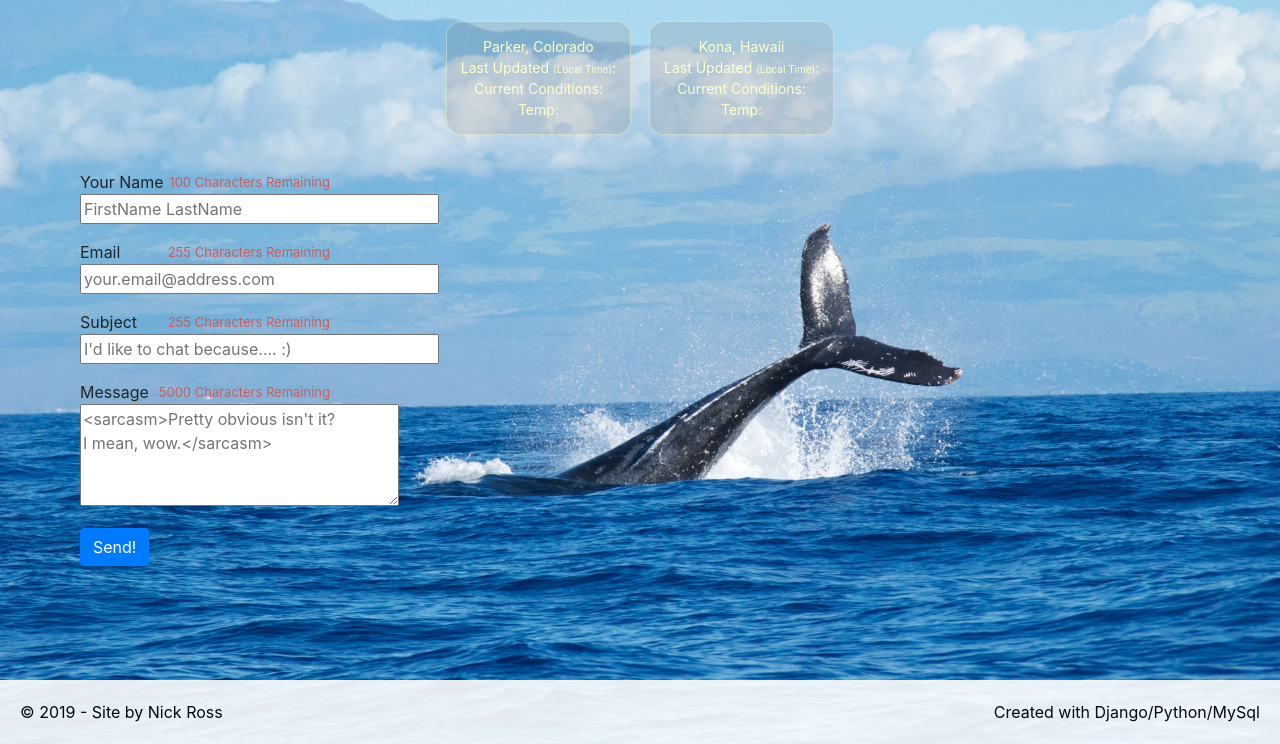
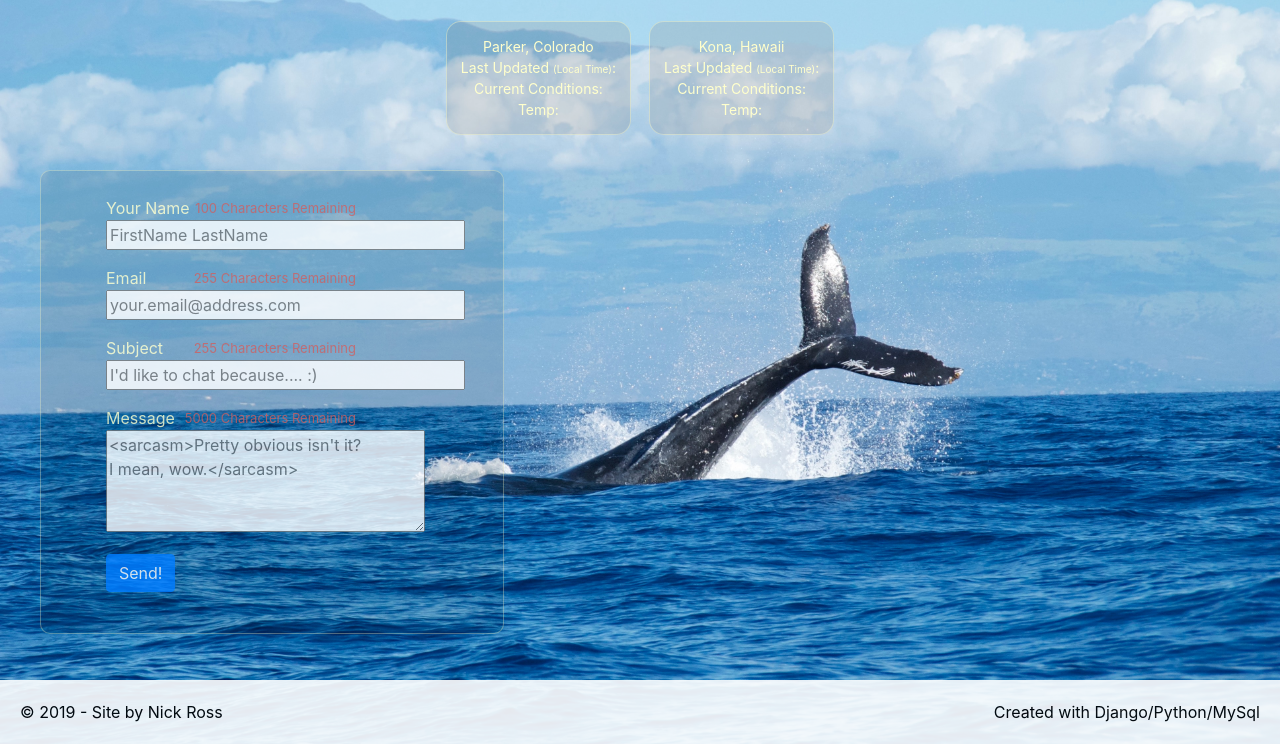
Before and after one commit to codecampNick/MySite2, a Django app: page /contact/ in a window 1280 px wide. Shown: the part 56-800 px from the top of the page. Run offline with Django 3.2, Linux system fonts and the light colour scheme; parts of the project's set-up code (start-up, migrations or seed data) failed here and were passed over; some libraries are stand-ins or nearby versions.

Commit message:
added class to normalize site. some cleant up

```diff
--- a/contact/templates/contact_home.html
+++ b/contact/templates/contact_home.html
@@ -4,13 +4,13 @@
 {% block css %}<link rel="stylesheet" type="text/css" href="{% static 'css/contact.css' %}" />{% endblock css %}
 {% block nav_bar_contact %} active {% endblock nav_bar_contact %}
 {% block content %}
-    <div class="content">
+    <div class="content content-container">
         <div>
             <form action="" method="post">
             {% csrf_token %}
                 <ul style="list-style: none;">
                     {% for field in form %}
-                    <li><span id="field-lbl">{{ field.label }}<span id="field-help-text"><span id="{{ field.html_name }}_count">{{ field.field.max_length }}</span> {{field.help_text}}</span></span><span id="field">{{ field }}</span><p>{{ field.errors.as_text}}</p></li>
+                    <li class="home-text"><span id="field-lbl">{{ field.label }}<span id="field-help-text"><span id="{{ field.html_name }}_count">{{ field.field.max_length }}</span> {{field.help_text}}</span></span><span id="field">{{ field }}</span><p>{{ field.errors.as_text}}</p></li>
                     {% endfor %}
                     <button class="btn btn-primary" type="submit">Send!</button>
                 </ul>
--- a/projects/static/css/projects.css
+++ b/projects/static/css/projects.css
@@ -6,16 +6,15 @@
 h1, h4{
     color: rgba(255,255,204);
 }
-
+/*
 .card{
-    /*background: rgba(220,220,220,0.2);*/
     background: rgba(255,255,255,0.1);
     border: rgba(255,255,204) solid 1px;
     margin-top: 25px;
     margin-bottom: 5px;
 }
+*/
 
 .pro-card-text{
-    /*color: rgba(0,51,0,1);*/
     color: rgba(255,255,204);
 }
--- a/projects/templates/projects_home.html
+++ b/projects/templates/projects_home.html
@@ -10,7 +10,7 @@
   <div class="content">
     <h4><i>Some</i> of the things I've done.</h4>
     {% for project in projects %}
-    <div class="card" style="width: 18rem">
+    <div class="card content-container" style="width: 18rem">
       <div class="card-body pro-card-text">
         <h5 class="card-title">{{ project.name }}</h5>
         <p class="card-text">{{ project.short_description }}</p>
--- a/templates/home.html
+++ b/templates/home.html
@@ -5,7 +5,7 @@
 {% block nav_bar_home %} active {% endblock nav_bar_home %}
 {% block content %}
     <div class="content">
-        <div class="home-text">
+        <div class="content-container home-text">
             <h1>H!</h1>
             <h3>Thanks for visiting!</h3>
             <p>
```
Also changed, not shown: contact/static/css/contact.css (line endings or trailing spaces).
